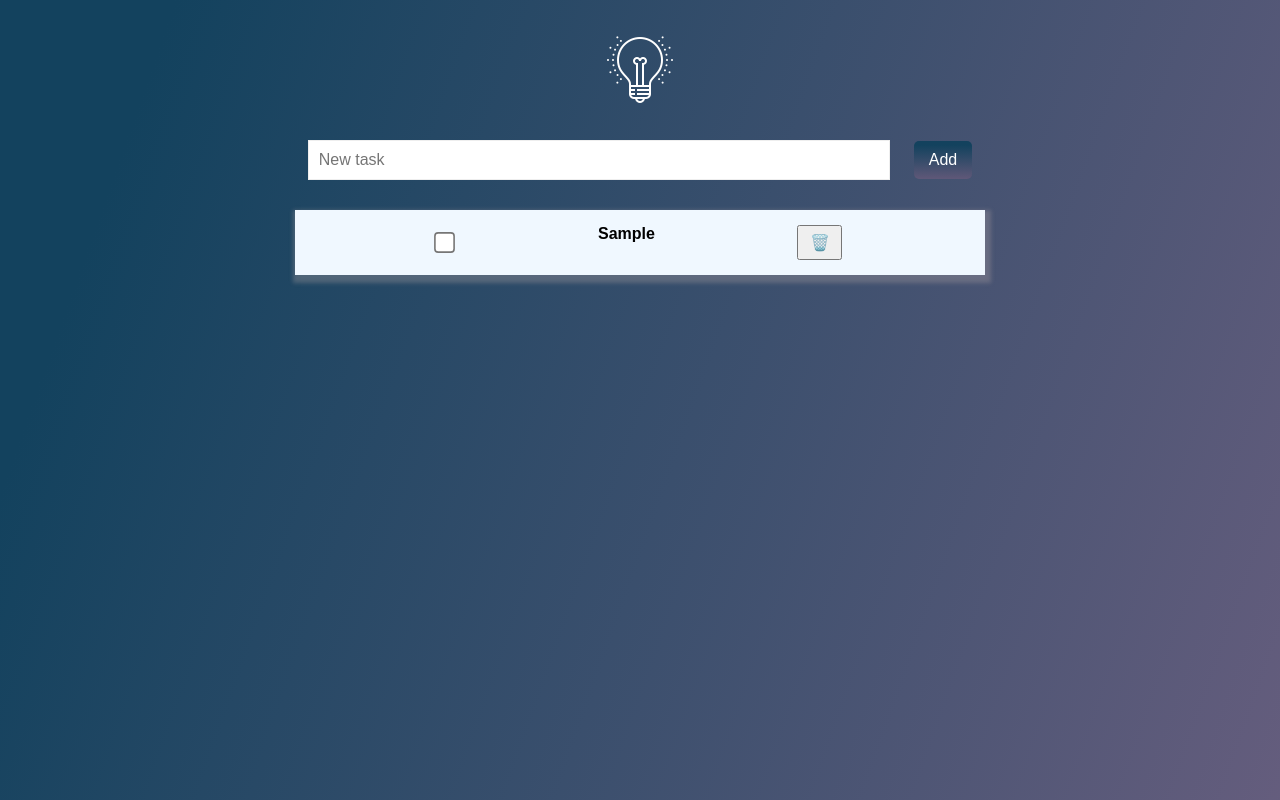
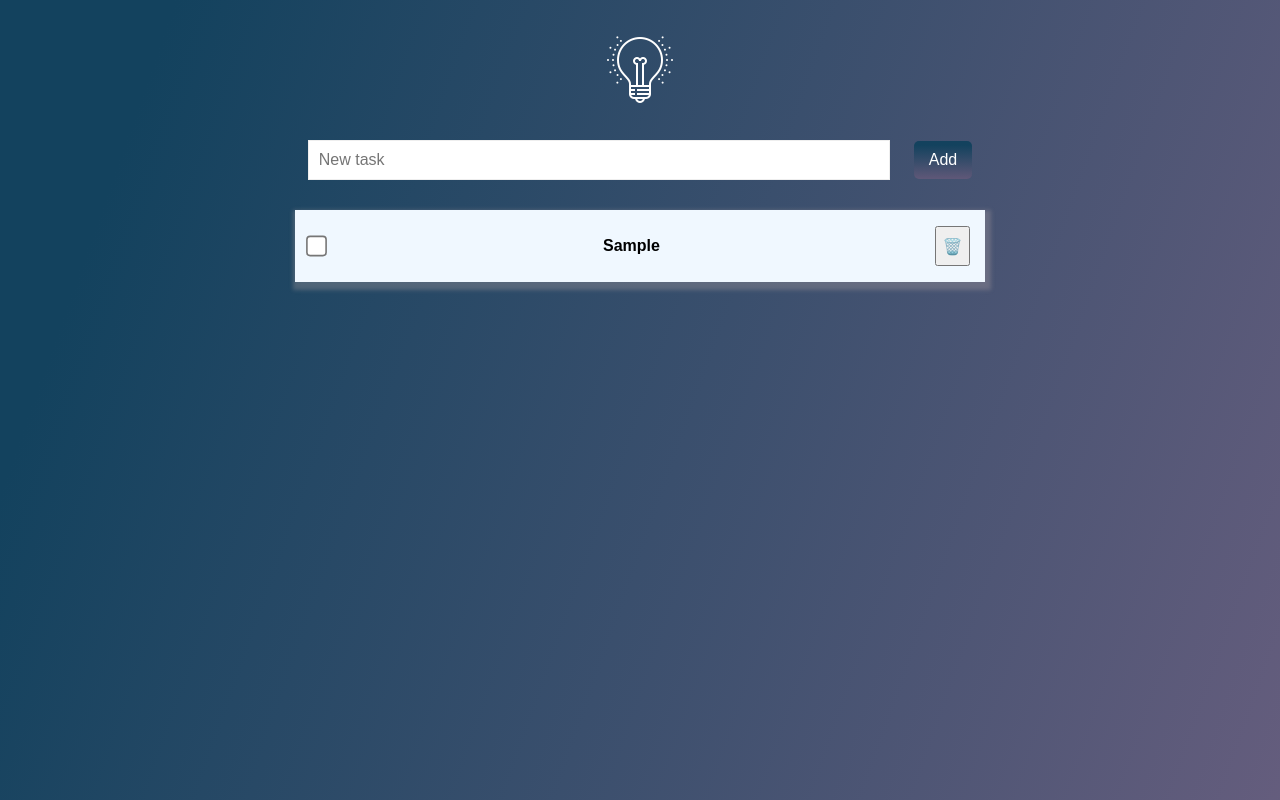
Before and after one commit to JulioAtuesta/Todo-App, a plain HTML site: page index.html in a window 1280 px wide. Both pictures are taken after typing "Sample" into the empty fields and a click on the button "Add". Drawn offline with Linux system fonts and the light colour scheme.

Commit message:
vertical alling

```diff
--- a/page1.css
+++ b/page1.css
@@ -85,13 +85,15 @@ form {
   border: none;
   display: flex;
   flex-direction: row;
-  justify-content: space-evenly;
-  align-content: center;
+  justify-content: space-between;
+  align-content: baseline;
   margin: 15px auto;
 }
 
 span{
   margin: 0 15px;
+  vertical-align: bottom;
+  padding: 12px;
 }
 .checkTask{
   cursor: pointer;
@@ -100,8 +102,9 @@ span{
 }
 
 .removeTask{
-  height: 35px;
-  width: 45px;
+  width: 35px;
+  min-width: 35px;
+  height: 40px;
   max-height: 40px;
   margin: auto 0;
 }
```
